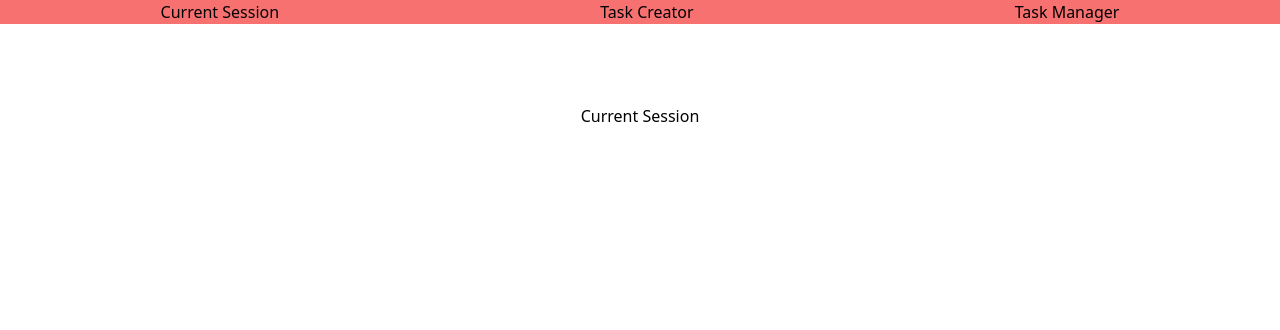
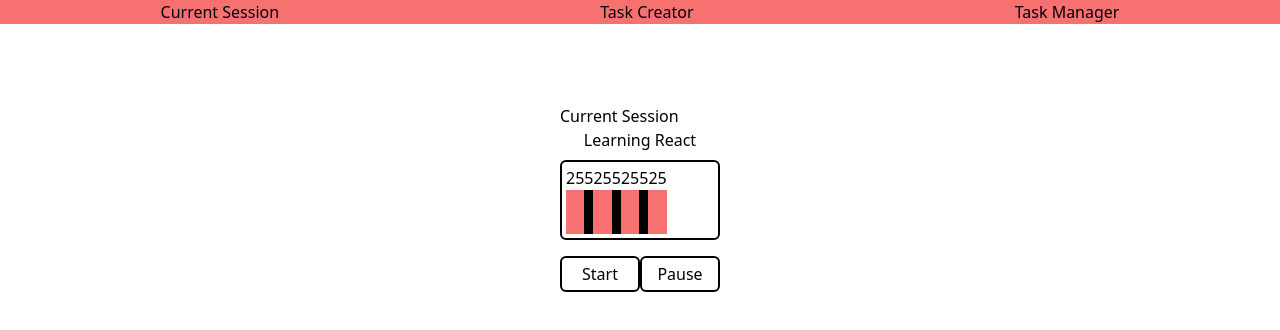
Before and after one commit to jprymak/pomodoro-deluxe, a React (Create React App) app: page / in a window 1280 px wide. Shown: the top 330 px of the page. Built offline with nearby package versions, Linux system fonts and the light colour scheme.

Commit message:
feat: show initial session in CurrentSession

```diff
--- a/src/App.js
+++ b/src/App.js
@@ -9,7 +9,13 @@ import CurrentSession from "./components/CurrentSession";
 class App extends React.Component {
   state = {
     tasks: [],
-    currentSession: ""
+    currentSession: {
+      task: "Learning React",
+      sessionLengthInMinutes: 25,
+      breakLengthInMinutes: 5,
+      numberOfSessions: 4,
+      previewBlocks: ["session", "break", "session", "break","session", "break","session"],
+    }
   };
 
   handleTaskCreation = (newTask) => {
@@ -36,7 +42,7 @@ class App extends React.Component {
               <TaskManager onTaskPick={this.handleTaskPick} tasks={this.state.tasks}/>
             </Route>
             <Route path="/">
-              <CurrentSession />
+              <CurrentSession currentSession={this.state.currentSession}/>
             </Route>
           </Switch>
       </Router>
--- a/src/components/CurrentSession.js
+++ b/src/components/CurrentSession.js
@@ -1,9 +1,46 @@
-
-function CurrentSession(){
-
-    return(
-        <div>Current Session</div>
-    )
+function CurrentSession({currentSession}) {
+  const { task, sessionBlockWidth, sessionLengthInMinutes, breakBlockWidth, breakLengthInMinutes, previewBlocks } = currentSession;
+  return (
+    <div>
+      <div>Current Session</div>
+      <div className="h-40 w-full">
+        <h2 className="mx-auto w-full text-center mb-2">{task}</h2>
+        <div className="w-full border-2 border-solid border-black rounded-md h-3/6 p-1 flex">
+          {previewBlocks.map((block) => {
+            return block == "session" ? (
+              <div
+                style={{ width: `${sessionBlockWidth}%` }}
+                className="flex flex-col"
+              >
+                <p className="w-full text-center">{sessionLengthInMinutes}</p>
+                <div className="h-full bg-red-400"></div>
+              </div>
+            ) : (
+              <div
+                style={{ width: `${breakBlockWidth}%` }}
+                className="flex flex-col"
+              >
+                <p className="w-full text-center">{breakLengthInMinutes}</p>
+                <div className="h-full bg-black"></div>
+              </div>
+            );
+          })}
+        </div>
+        <div className="flex justify-around">
+          <button
+            className="p-1 self-center border-solid border-2 border-black rounded-md mt-4 w-20"
+          >
+            Start
+          </button>
+          <button
+            className="p-1 self-center border-solid border-2 border-black rounded-md mt-4 w-20"
+          >
+            Pause
+          </button>
+        </div>
+      </div>
+    </div>
+  );
 }
 
 export default CurrentSession;
```
